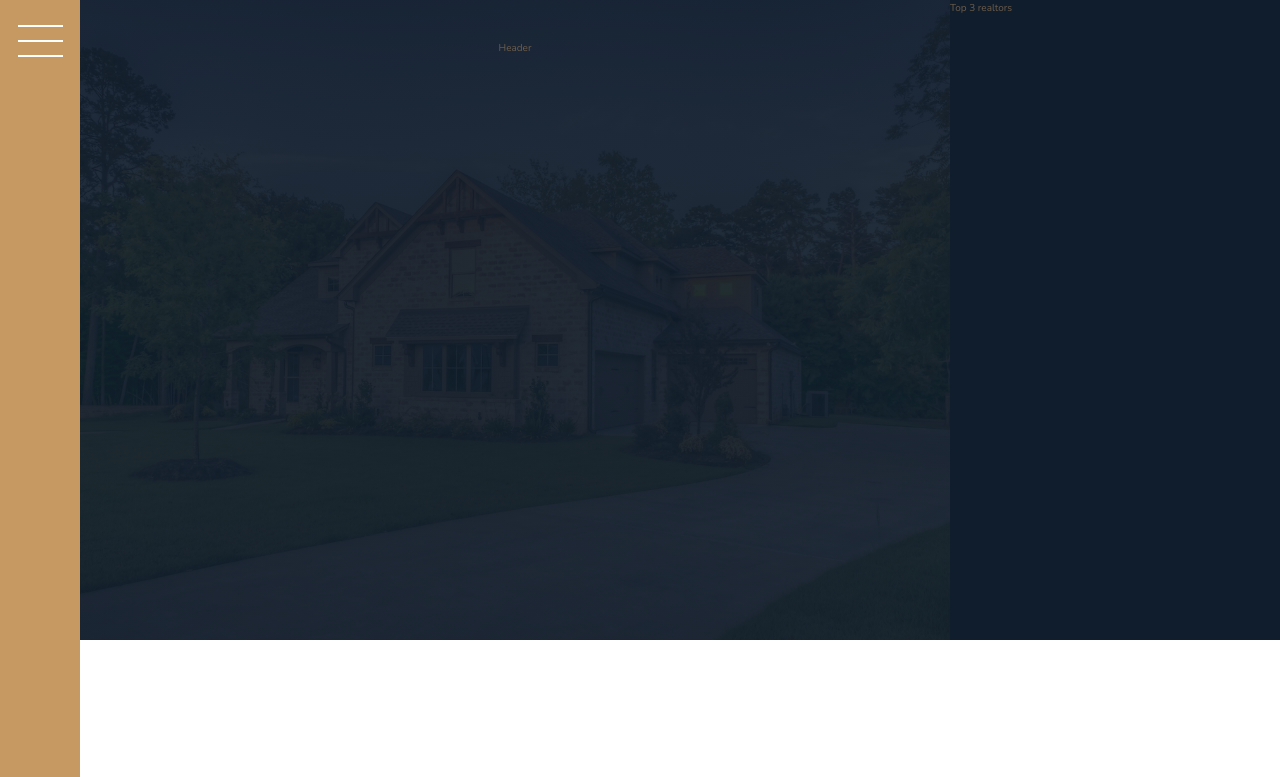
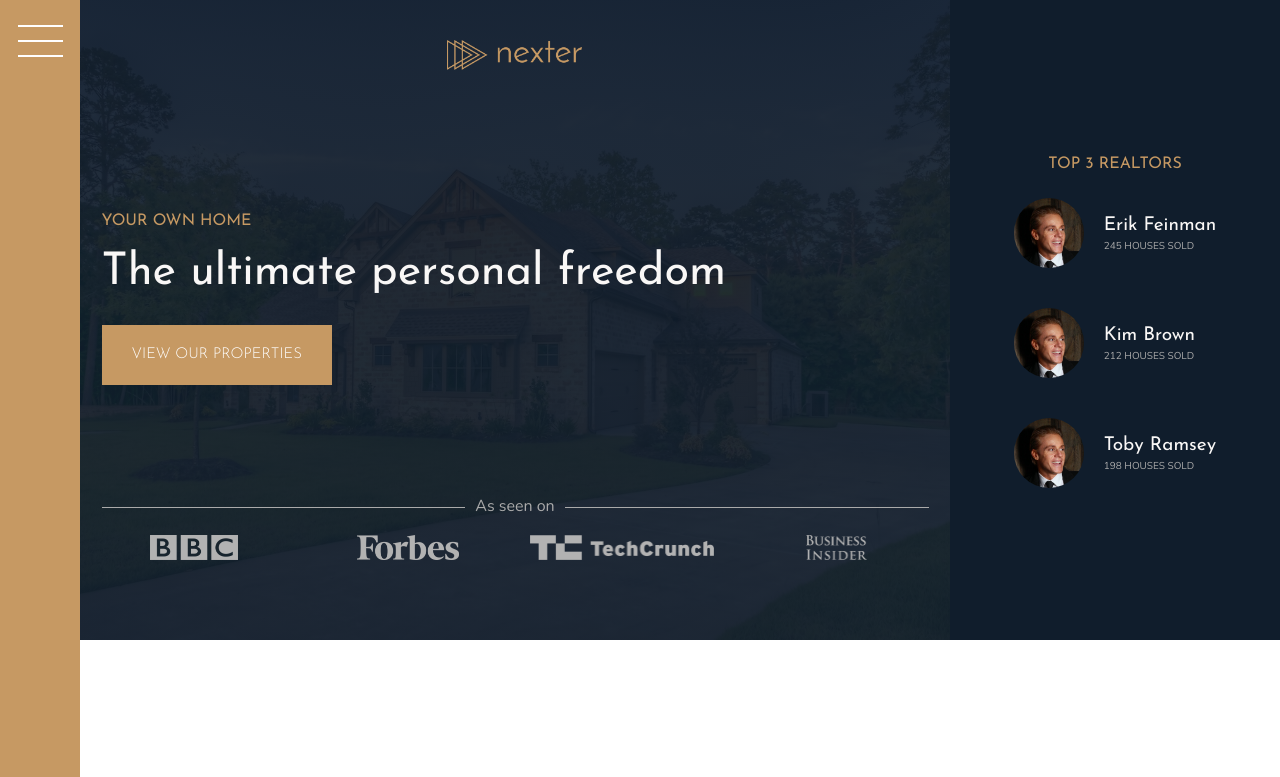
Before and after one commit to matovu-ronald/nexter, a website: page index.html in a window 1280 px wide. Shown: the top 777 px of the page. Drawn offline with nearby package versions, Linux system fonts and the light colour scheme.

Commit message:
Add header section

```diff
--- a/index.html
+++ b/index.html
@@ -15,11 +15,44 @@
   </head>
 
   <body class="container">
-    <header class="header">Header</header>
     <div class="sidebar">
       <button class="nav-btn"></button>
     </div>
-    <div class="realtors">Top 3 realtors</div>
+    <header class="header">
+      <img src="img/logo.png" alt="Nexter logo" class="header__logo" />
+      <h3 class="heading-3">Your own home</h3>
+      <h1 class="heading-1">The ultimate personal freedom</h1>
+      <a href="#" class="btn header__btn">View our properties</a>
+      <div class="header__seenon-text">As seen on</div>
+      <div class="header__seenon-logos">
+        <img src="img/logo-bbc.png" alt="Seen on logo 1" />
+        <img src="img/logo-forbes.png" alt="Seen on logo 2" />
+        <img src="img/logo-techcrunch.png" alt="Seen on logo 3" />
+        <img src="img/logo-bi.png" alt="Seen on logo 4" />
+      </div>
+    </header>
+    <div class="realtors">
+      <h3 class="heading-3">Top 3 realtors</h3>
+      <div class="realtors__list">
+        <img src="img/realtor-1.jpg" alt="Realtor 1" class="realtors__img" />
+        <div class="realtors__details">
+          <h4 class="heading-4 heading-4--light">Erik Feinman</h4>
+          <p class="realtors__sold">245 houses sold</p>
+        </div>
+
+        <img src="img/realtor-1.jpg" alt="Realtor 1" class="realtors__img" />
+        <div class="realtors__details">
+          <h4 class="heading-4 heading-4--light">Kim Brown</h4>
+          <p class="realtors__sold">212 houses sold</p>
+        </div>
+
+        <img src="img/realtor-1.jpg" alt="Realtor 1" class="realtors__img" />
+        <div class="realtors__details">
+          <h4 class="heading-4 heading-4--light">Toby Ramsey</h4>
+          <p class="realtors__sold">198 houses sold</p>
+        </div>
+      </div>
+    </div>
     <section class="features">
       <div class="feature">
         <svg class="feature__icon">
--- a/sass/_header.scss
+++ b/sass/_header.scss
@@ -1,4 +1,59 @@
 .header {
   background-color: $color-grey-dark-1;
   grid-column: full-start / col-end 6;
+  padding: 8rem;
+  padding-top: 4rem;
+
+  background-image: linear-gradient(
+      rgba($color-secondary, 0.93),
+      rgba($color-secondary, 0.93)
+    ),
+    url(../img/hero.jpg);
+  background-size: cover;
+  background-position: center;
+
+  display: grid;
+  grid-template-rows: 1fr min-content 6rem 1fr;
+  grid-template-columns: max-content;
+  grid-row-gap: 1.5rem;
+  justify-content: center;
+
+  &__logo {
+    height: 3rem;
+    justify-self: center;
+  }
+
+  &__btn {
+    align-self: start;
+    justify-self: start;
+  }
+
+  &__seenon-text {
+    font-size: 1.6rem;
+    color: $color-grey-light-2;
+
+    display: grid;
+    grid-template-columns: 1fr max-content 1fr;
+    align-items: center;
+    grid-column-gap: 1rem;
+
+    &::before,
+    &::after {
+      content: "";
+      height: 1px;
+      display: block;
+      background-color: currentColor;
+    }
+  }
+
+  &__seenon-logos {
+    display: grid;
+    grid-template-columns: repeat(4, 1fr);
+    grid-column-gap: 3rem;
+    justify-items: center;
+    img {
+      height: 2.5rem;
+      filter: brightness(70%);
+    }
+  }
 }
--- a/sass/_realtors.scss
+++ b/sass/_realtors.scss
@@ -1,4 +1,31 @@
 .realtors {
   background-color: $color-secondary;
   grid-column: col-start 7 / full-end;
+  padding: 3rem;
+
+  display: grid;
+  align-content: center;
+  justify-content: center;
+  justify-items: center;
+  grid-row-gap: 2rem;
+
+  &__list {
+    display: grid;
+    grid-template-columns: min-content max-content;
+    grid-column-gap: 2rem;
+    grid-row-gap: 5vh;
+    align-items: center;
+  }
+
+  &__img {
+    width: 7rem;
+    border-radius: 50%;
+    display: block;
+  }
+
+  &__sold {
+    text-transform: uppercase;
+    color: $color-grey-light-2;
+    margin-top: -3px;
+  }
 }
--- a/sass/_typography.scss
+++ b/sass/_typography.scss
@@ -5,6 +5,9 @@
 
 .heading-1 {
   @extend %heading;
+  font-size: 4.5rem;
+  color: $color-grey-light-1;
+  line-height: 1;
 }
 
 .heading-2 {
```
Also changed, not shown: css/style.css.
